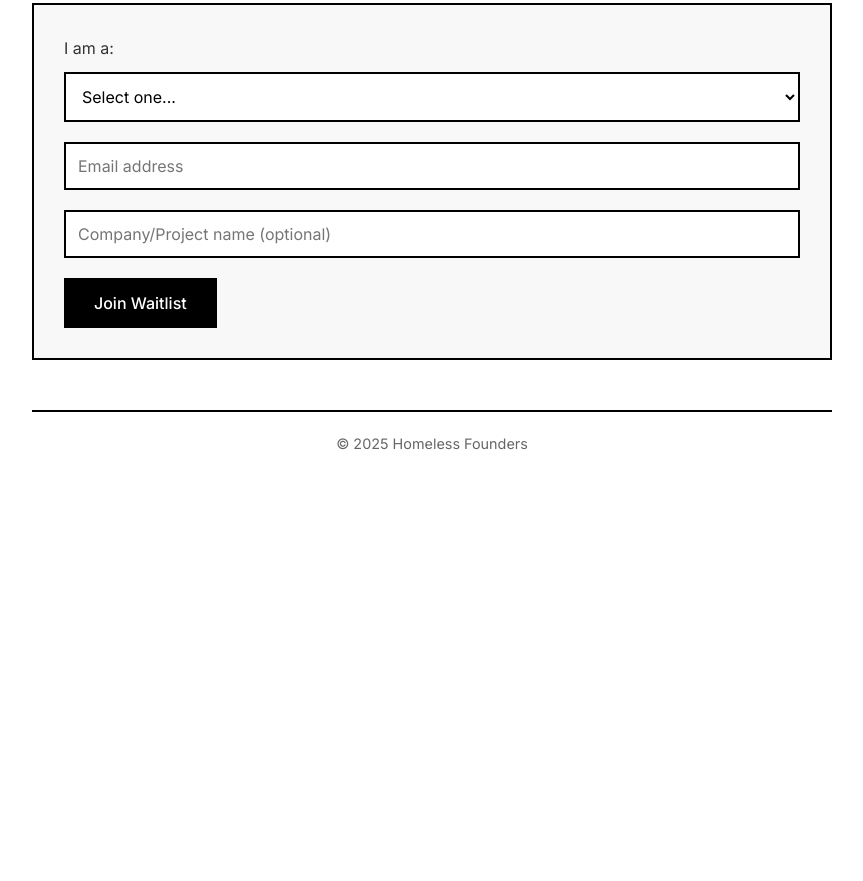
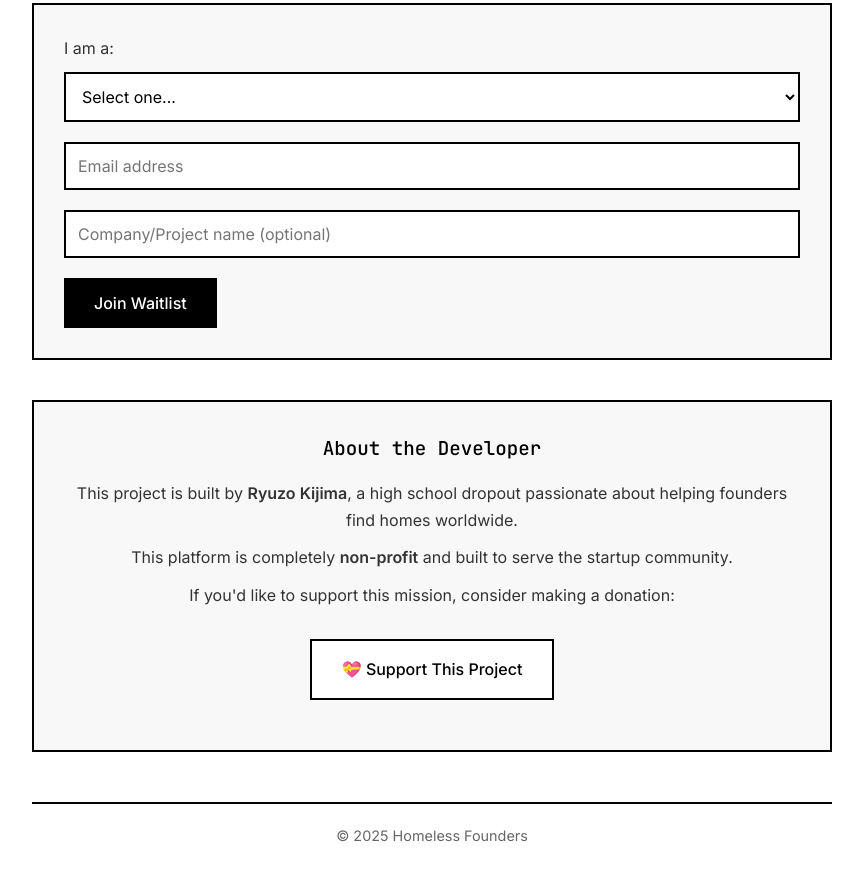
Before and after one commit to ryuzo-k/homelessfounders, a website: page index.html in a window 1280 px wide. Shown: the part 567-1448 px from the top of the page, without its empty margins (208-1071 px from the left). Before the commit the page ends 1078 px from the top, so only its background shows below. Drawn offline with Linux system fonts and the light colour scheme.

Commit message:
Add donation button and developer section
- Added support button linking to https://ryuzo.support
- Introduced developer section highlighting Ryuzo Kijima
- Emphasized non-profit nature of the project
- Maintained consistent UI design with existing elements

```diff
--- a/index.html
+++ b/index.html
@@ -102,6 +102,47 @@
             cursor: not-allowed;
         }
 
+        .donate-button {
+            background: #ffffff;
+            color: #000000;
+            border: 2px solid #000000;
+            padding: 15px 30px;
+            font-size: 1rem;
+            font-weight: 500;
+            font-family: 'Inter', sans-serif;
+            cursor: pointer;
+            margin: 20px 0;
+            text-decoration: none;
+            display: inline-block;
+            transition: all 0.2s ease;
+        }
+
+        .donate-button:hover {
+            background: #000000;
+            color: #ffffff;
+        }
+
+        .developer-section {
+            background: #f8f8f8;
+            padding: 30px;
+            margin: 40px 0;
+            border: 2px solid #000000;
+            text-align: center;
+        }
+
+        .developer-section h3 {
+            font-family: 'JetBrains Mono', monospace;
+            font-size: 1.2rem;
+            font-weight: 500;
+            color: #000000;
+            margin: 0 0 15px 0;
+        }
+
+        .developer-section p {
+            margin: 10px 0;
+            color: #333333;
+        }
+
         .success {
             background: #000000;
             color: #ffffff;
@@ -181,6 +222,14 @@
         Thank you! You've been added to the waitlist.
     </div>
 
+    <div class="developer-section">
+        <h3>About the Developer</h3>
+        <p>This project is built by <strong>Ryuzo Kijima</strong>, a high school dropout passionate about helping founders find homes worldwide.</p>
+        <p>This platform is completely <strong>non-profit</strong> and built to serve the startup community.</p>
+        <p>If you'd like to support this mission, consider making a donation:</p>
+        <a href="https://ryuzo.support" target="_blank" class="donate-button">💝 Support This Project</a>
+    </div>
+
     <hr>
     <div class="footer">
         <p>&copy; 2025 Homeless Founders</p>
```
